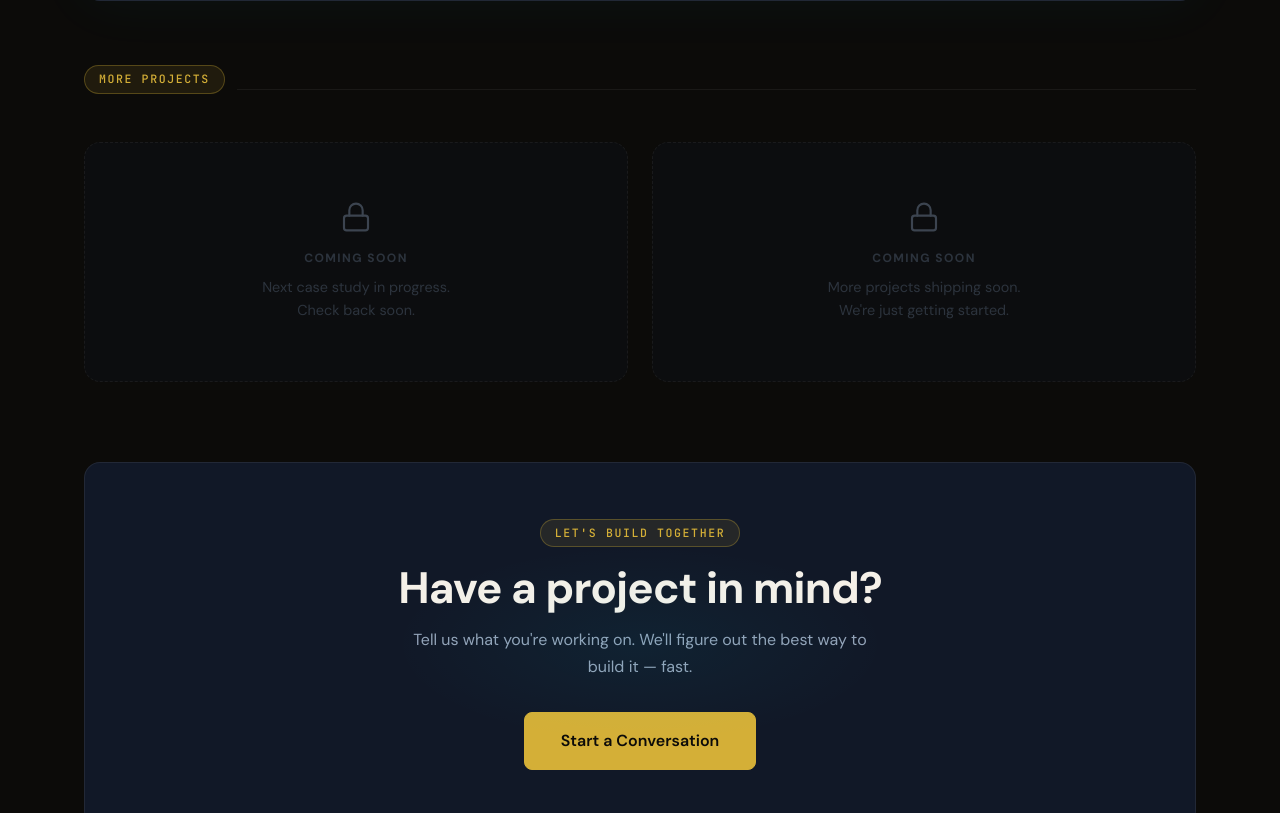
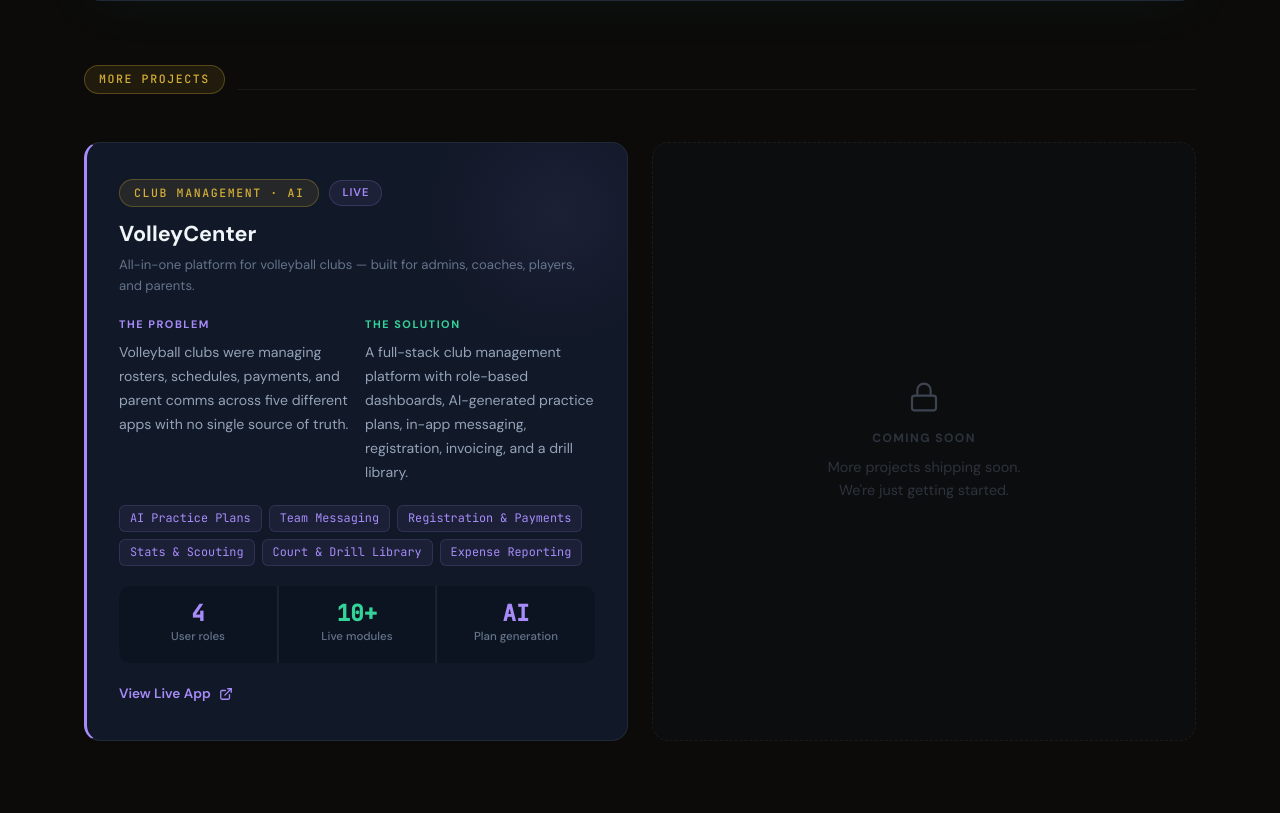
Before and after one commit to nick-ramos/Ramappsolutions, a plain HTML site: page work.html in a window 1280 px wide. Shown: the part 1180-1993 px from the top of the page. Drawn offline with Linux system fonts and the light colour scheme.

Commit message:
Add VolleyCenter to Our Work section

```diff
--- a/work.html
+++ b/work.html
@@ -181,23 +181,72 @@
       <!-- Placeholder cards -->
       <div style="display:grid; grid-template-columns:1fr 1fr; gap:24px; margin-bottom:80px;">
 
+        <!-- VolleyCenter card -->
         <div style="
-          background: rgba(17,24,39,0.4);
-          border: 1px dashed rgba(255,255,255,0.1);
+          background: #111827;
+          border: 1px solid rgba(255,255,255,0.07);
+          border-left: 3px solid #a78bfa;
           border-radius: 16px;
-          padding: 40px 36px;
-          opacity: 0.55;
-          display:flex; flex-direction:column; align-items:center; justify-content:center;
-          text-align:center; min-height:240px; gap:16px;
+          padding: 36px 32px;
+          position:relative; overflow:hidden;
+          display:flex; flex-direction:column; gap:20px;
         ">
-          <svg width="32" height="32" viewBox="0 0 24 24" fill="none" stroke="#64748b" stroke-width="1.6" stroke-linecap="round" stroke-linejoin="round">
-            <rect x="3" y="11" width="18" height="11" rx="2" ry="2"/>
-            <path d="M7 11V7a5 5 0 0 1 10 0v4"/>
-          </svg>
+          <!-- Glow -->
+          <div style="position:absolute;top:-60px;right:-60px;width:260px;height:260px;background:radial-gradient(circle,rgba(167,139,250,0.07) 0%,transparent 70%);pointer-events:none;"></div>
+
+          <!-- Tag + title -->
           <div>
-            <div style="font-size:0.75rem; font-weight:700; letter-spacing:0.12em; text-transform:uppercase; color:#475569; margin-bottom:8px;">Coming Soon</div>
-            <p style="color:#475569; font-size:0.9rem; margin:0; line-height:1.6;">Next case study in progress.<br/>Check back soon.</p>
+            <div style="display:flex;align-items:center;gap:10px;margin-bottom:14px;flex-wrap:wrap;">
+              <span class="section-tag" style="margin:0;">Club Management · AI</span>
+              <span style="font-size:0.7rem;font-weight:600;letter-spacing:0.08em;text-transform:uppercase;color:#a78bfa;background:rgba(167,139,250,0.08);border:1px solid rgba(167,139,250,0.2);border-radius:20px;padding:3px 12px;">Live</span>
+            </div>
+            <h3 style="font-size:1.35rem;font-weight:800;color:#f1f5f9;margin:0 0 6px;line-height:1.25;">VolleyCenter</h3>
+            <p style="color:#64748b;font-size:0.82rem;margin:0;">All-in-one platform for volleyball clubs — built for admins, coaches, players, and parents.</p>
           </div>
+
+          <!-- Problem / Solution -->
+          <div style="display:grid;grid-template-columns:1fr 1fr;gap:16px;">
+            <div>
+              <div style="font-size:0.68rem;font-weight:700;letter-spacing:0.14em;text-transform:uppercase;color:#a78bfa;margin-bottom:8px;">The Problem</div>
+              <p style="color:#94a3b8;line-height:1.7;font-size:0.88rem;margin:0;">Volleyball clubs were managing rosters, schedules, payments, and parent comms across five different apps with no single source of truth.</p>
+            </div>
+            <div>
+              <div style="font-size:0.68rem;font-weight:700;letter-spacing:0.14em;text-transform:uppercase;color:#34d399;margin-bottom:8px;">The Solution</div>
+              <p style="color:#94a3b8;line-height:1.7;font-size:0.88rem;margin:0;">A full-stack club management platform with role-based dashboards, AI-generated practice plans, in-app messaging, registration, invoicing, and a drill library.</p>
+            </div>
+          </div>
+
+          <!-- Feature chips -->
+          <div style="display:flex;flex-wrap:wrap;gap:7px;">
+            <span style="font-family:'JetBrains Mono',monospace;font-size:0.74rem;color:#a78bfa;background:rgba(167,139,250,0.07);border:1px solid rgba(167,139,250,0.15);border-radius:6px;padding:3px 10px;">AI Practice Plans</span>
+            <span style="font-family:'JetBrains Mono',monospace;font-size:0.74rem;color:#a78bfa;background:rgba(167,139,250,0.07);border:1px solid rgba(167,139,250,0.15);border-radius:6px;padding:3px 10px;">Team Messaging</span>
+            <span style="font-family:'JetBrains Mono',monospace;font-size:0.74rem;color:#a78bfa;background:rgba(167,139,250,0.07);border:1px solid rgba(167,139,250,0.15);border-radius:6px;padding:3px 10px;">Registration &amp; Payments</span>
+            <span style="font-family:'JetBrains Mono',monospace;font-size:0.74rem;color:#a78bfa;background:rgba(167,139,250,0.07);border:1px solid rgba(167,139,250,0.15);border-radius:6px;padding:3px 10px;">Stats &amp; Scouting</span>
+            <span style="font-family:'JetBrains Mono',monospace;font-size:0.74rem;color:#a78bfa;background:rgba(167,139,250,0.07);border:1px solid rgba(167,139,250,0.15);border-radius:6px;padding:3px 10px;">Court &amp; Drill Library</span>
+            <span style="font-family:'JetBrains Mono',monospace;font-size:0.74rem;color:#a78bfa;background:rgba(167,139,250,0.07);border:1px solid rgba(167,139,250,0.15);border-radius:6px;padding:3px 10px;">Expense Reporting</span>
+          </div>
+
+          <!-- Stats row -->
+          <div style="display:grid;grid-template-columns:repeat(3,1fr);gap:1px;background:rgba(255,255,255,0.05);border-radius:10px;overflow:hidden;">
+            <div style="background:#0d1421;padding:16px 12px;text-align:center;">
+              <div style="font-size:1.4rem;font-weight:900;color:#a78bfa;line-height:1;margin-bottom:4px;font-family:'JetBrains Mono',monospace;">4</div>
+              <div style="font-size:0.72rem;color:#64748b;font-weight:500;">User roles</div>
+            </div>
+            <div style="background:#0d1421;padding:16px 12px;text-align:center;border-left:1px solid rgba(255,255,255,0.05);border-right:1px solid rgba(255,255,255,0.05);">
+              <div style="font-size:1.4rem;font-weight:900;color:#34d399;line-height:1;margin-bottom:4px;font-family:'JetBrains Mono',monospace;">10+</div>
+              <div style="font-size:0.72rem;color:#64748b;font-weight:500;">Live modules</div>
+            </div>
+            <div style="background:#0d1421;padding:16px 12px;text-align:center;">
+              <div style="font-size:1.4rem;font-weight:900;color:#a78bfa;line-height:1;margin-bottom:4px;font-family:'JetBrains Mono',monospace;">AI</div>
+              <div style="font-size:0.72rem;color:#64748b;font-weight:500;">Plan generation</div>
+            </div>
+          </div>
+
+          <!-- Live link -->
+          <a href="https://ramos-volleyball-app.netlify.app" target="_blank" rel="noopener" style="display:inline-flex;align-items:center;gap:8px;color:#a78bfa;font-size:0.85rem;font-weight:600;text-decoration:none;margin-top:auto;">
+            View Live App
+            <svg width="14" height="14" viewBox="0 0 24 24" fill="none" stroke="currentColor" stroke-width="2.2" stroke-linecap="round"><path d="M18 13v6a2 2 0 0 1-2 2H5a2 2 0 0 1-2-2V8a2 2 0 0 1 2-2h6"/><polyline points="15 3 21 3 21 9"/><line x1="10" y1="14" x2="21" y2="3"/></svg>
+          </a>
         </div>
 
         <div style="
```
